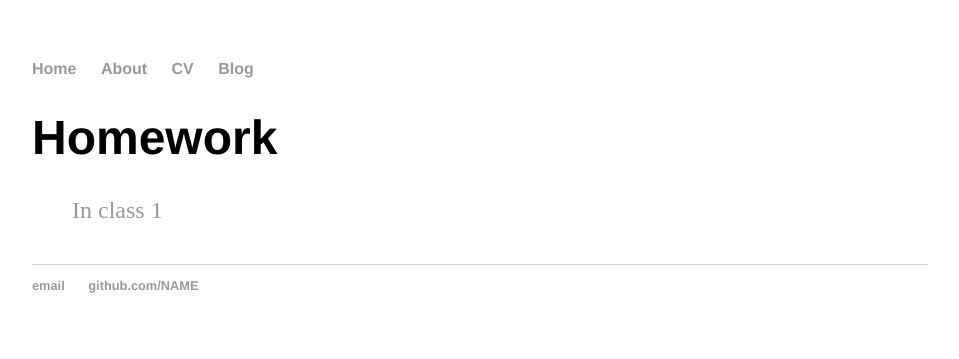
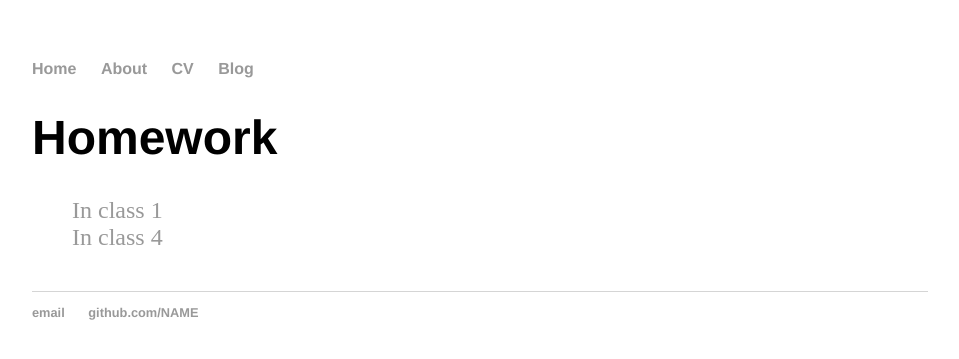
Before and after one commit to MOBULLOCK/mobullock.github.io, a Jekyll site: the page built from homework/index.html, in a window 1280 px wide. Shown: the top 359 px of the page, without its empty margins (160-1119 px from the left). Built offline with Jekyll 4.4.1, drawn with Linux system fonts in a browser that asks for light colours.

Commit message:
Update index.html

```diff
--- a/homework/index.html
+++ b/homework/index.html
@@ -6,4 +6,5 @@ date: 2022-01-13
 <h1>{{ page.title }}</h1>
 <ul class="posts">
 <li><a href="/homework/inclass1.xml">In class 1</a></li>
+<li><a href="/homework/inclass4.xml">In class 4</a></li>
 </ul>
```
